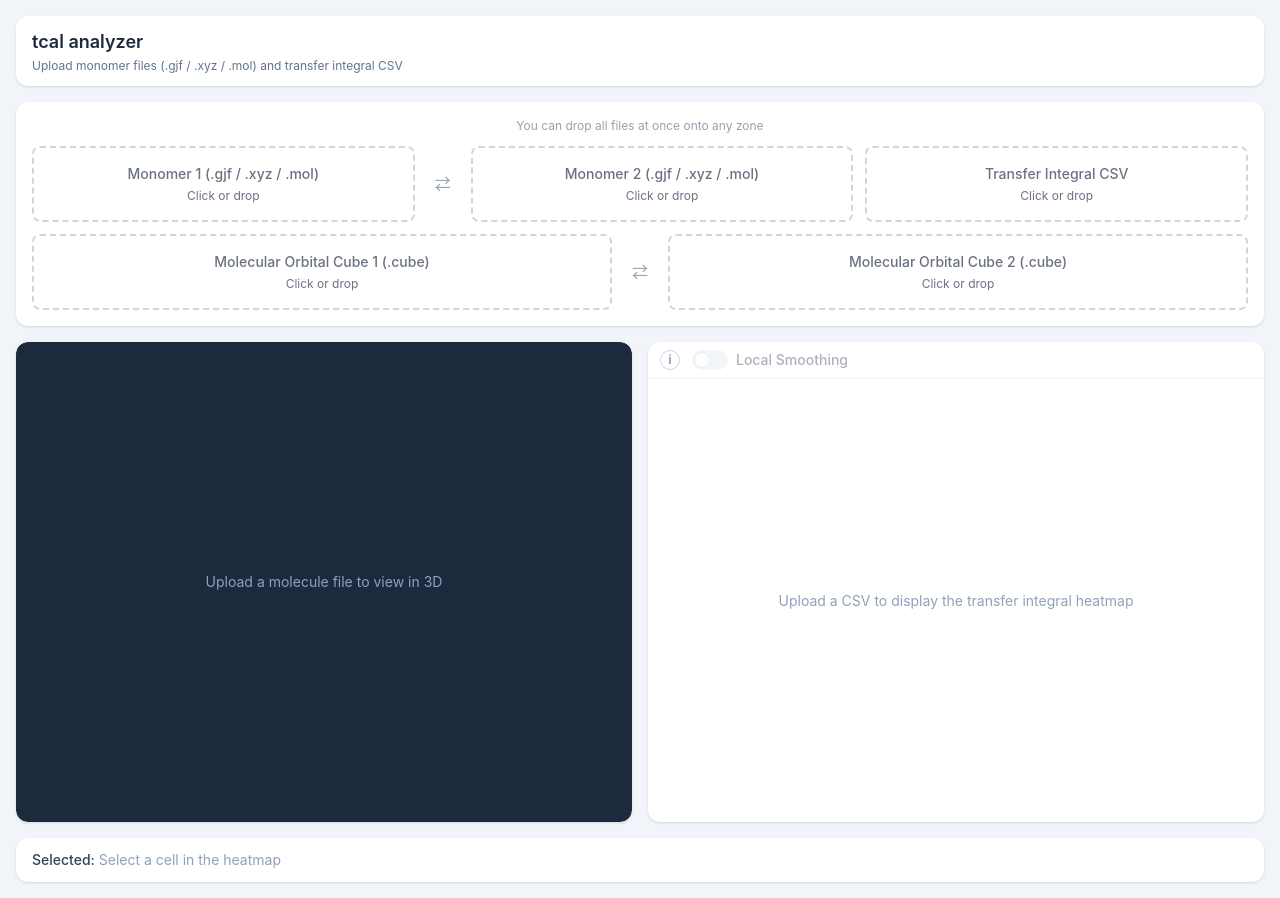
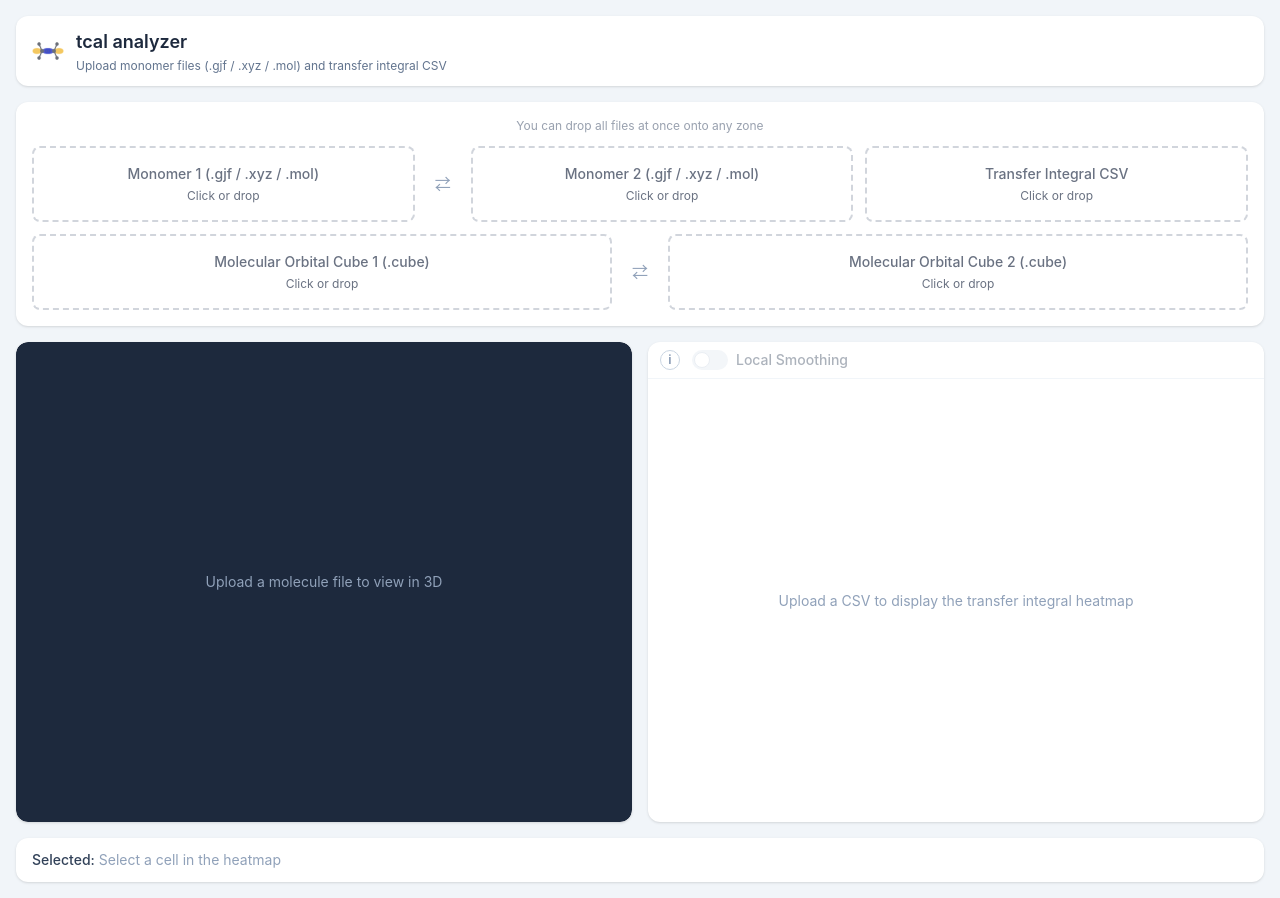
Before and after one commit to subarubknb03/tcal-analyzer, a React (Vite) app: page / in a window 1280 px wide. Built offline with nearby package versions, Linux system fonts and the light colour scheme; what react-plotly.js would draw is missing.

Commit message:
[update] add favicon

```diff
--- a/index.html
+++ b/index.html
@@ -3,6 +3,7 @@
   <head>
     <meta charset="UTF-8" />
 <meta name="viewport" content="width=device-width, initial-scale=1.0" />
+    <link rel="icon" type="image/svg+xml" href="/favicon.svg" />
     <title>tcal analyzer</title>
     <script src="https://cdnjs.cloudflare.com/ajax/libs/3Dmol/2.4.2/3Dmol-min.js"></script>
   </head>
--- a/src/App.tsx
+++ b/src/App.tsx
@@ -1,4 +1,5 @@
 import { useCallback, useMemo, useState } from 'react';
+import faviconPng from '../public/favicon-180.png';
 import type { ParsedMolecule, ParsedCsv, ParsedCube, SelectedPair } from './types';
 import { FileUpload } from './components/FileUpload';
 import { MoleculeViewer } from './components/MoleculeViewer';
@@ -139,11 +140,14 @@ export default function App() {
       />
     )}
     <div className="min-h-screen bg-slate-100 flex flex-col gap-4 p-4">
-      <header className="bg-white rounded-xl shadow px-4 py-3">
+      <header className="bg-white rounded-xl shadow px-4 py-3 flex items-center gap-3">
+        <img src={faviconPng} alt="tcal analyzer logo" className="w-8 h-8" />
+        <div>
         <h1 className="text-lg font-semibold text-slate-800">tcal analyzer</h1>
         <p className="text-xs text-slate-500 mt-0.5">
           Upload monomer files (.gjf / .xyz / .mol) and transfer integral CSV
         </p>
+        </div>
       </header>
 
       <FileUpload
```
Also changed, not shown: public/favicon-180.png (added), public/favicon.svg (added).
